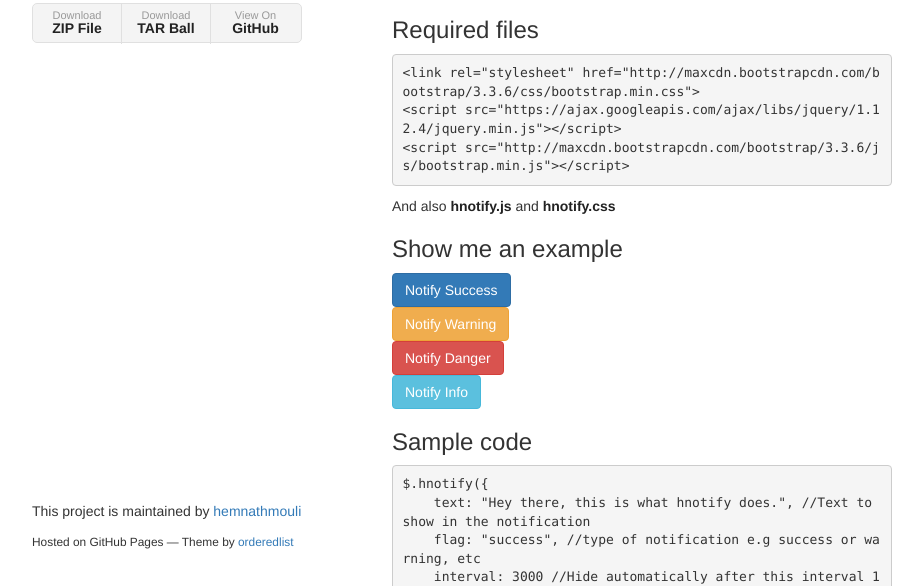
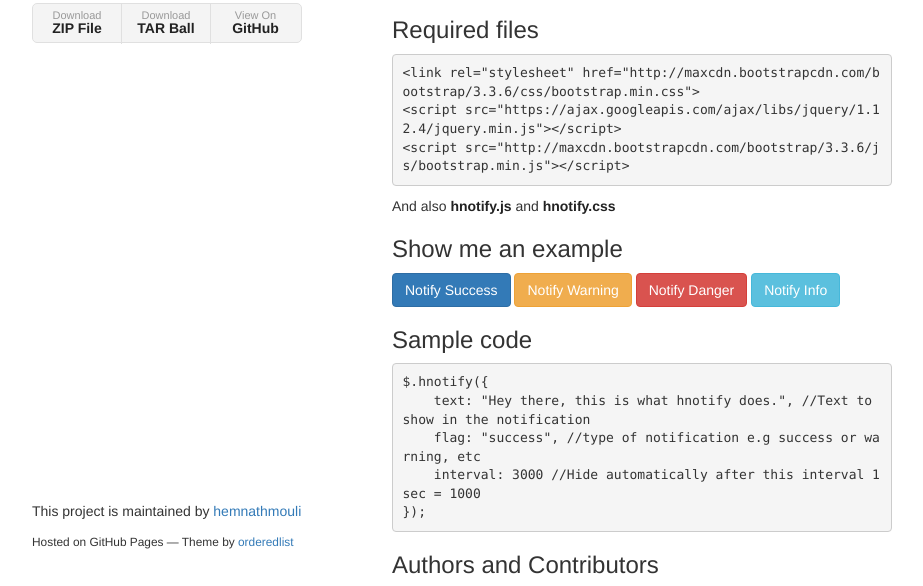
Before and after one commit to hemnathmouli/hnotify.js, a plain HTML site: page index.html in a window 1280 px wide. Shown: the part 189-775 px from the top of the page, without its empty margins (178-1101 px from the left). Drawn offline with nearby package versions, Linux system fonts and the light colour scheme.

Commit message:
Update index.html

```diff
--- a/index.html
+++ b/index.html
@@ -49,9 +49,9 @@
 <h3>
 <a id="show-me-an-example" class="anchor" href="#show-me-an-example" aria-hidden="true"><span aria-hidden="true" class="octicon octicon-link"></span></a>Show me an example</h3>
 
-<p><a href='#' title='show sample alert' class='btn btn-primary for-success'>Notify Success</a><br>
-<a href='#' title='show sample alert' class='btn btn-warning for-warning'>Notify Warning</a><br>
-<a href='#' title='show sample alert' class='btn btn-danger for-danger'>Notify Danger</a><br>
+<p><a href='#' title='show sample alert' class='btn btn-primary for-success'>Notify Success</a>
+<a href='#' title='show sample alert' class='btn btn-warning for-warning'>Notify Warning</a>
+<a href='#' title='show sample alert' class='btn btn-danger for-danger'>Notify Danger</a>
 <a href='#' title='show sample alert' class='btn btn-info for-info'>Notify Info</a></p>
 
 <h3>
```
